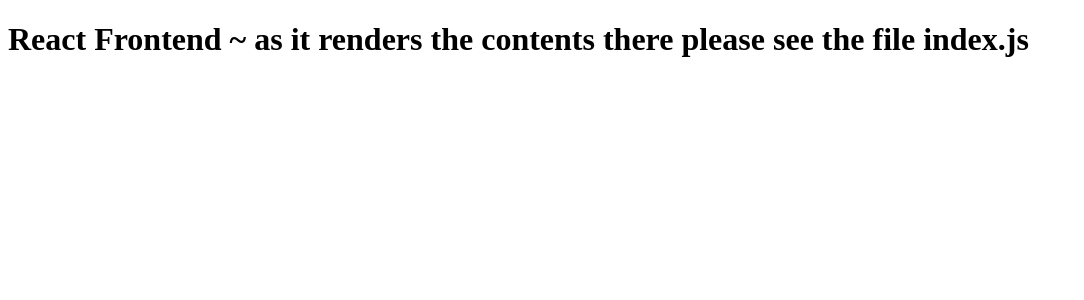
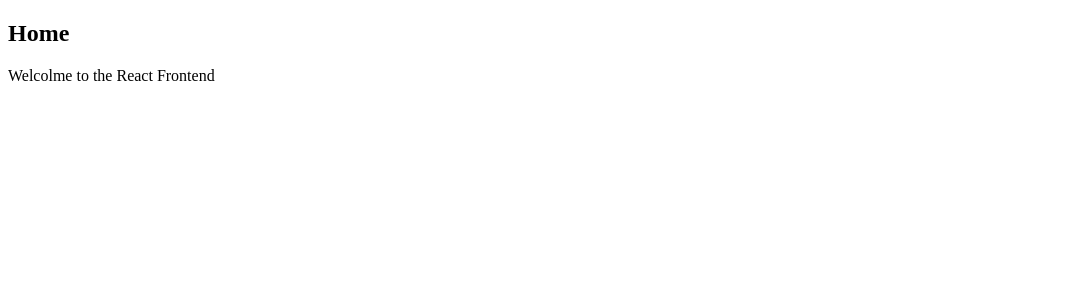
Before and after one commit to DevelopersHawai/Social_Network_Front_end, a React (Create React App) app: page / in a window 1280 px wide. Shown: the top 300 px of the page, without its empty margins (0-1084 px from the left). Built offline with nearby package versions, Linux system fonts and the light colour scheme.

Commit message:
react-router-dom and styling now functional

```diff
--- a/package.json
+++ b/package.json
@@ -8,6 +8,7 @@
     "@testing-library/user-event": "^7.1.2",
     "react": "^16.13.1",
     "react-dom": "^16.13.1",
+    "react-router-dom": "^5.2.0",
     "react-scripts": "3.4.1"
   },
   "scripts": {
--- a/src/App.js
+++ b/src/App.js
@@ -1,13 +1,11 @@
 import React, {Component} from 'react';
+import {BrowserRouter} from 'react-router-dom'
+import MainRouter from './MainRouter'
 
-class App extends Component {
-  render() {
-    return(
-      <div className="container">
-        <h1>React Frontend ~  as it renders the contents there please see the file index.js</h1>
-      </div>
-    )
-  }
-}
+const App = () => (
+    <BrowserRouter>
+        <MainRouter />
+    </BrowserRouter>
+)
 
 export default App;
--- /dev/null
+++ b/src/MainRouter.js
@@ -0,0 +1,12 @@
+import React from 'react';
+import { Route, Switch } from 'react-router-dom';
+import Home from './core/Home';
+
+const MainRouter = () => (
+    <div>
+        <Switch>
+            <Route path="/" component={Home}></Route>
+        </Switch>
+    </div>
+);
+export default MainRouter;
--- /dev/null
+++ b/src/core/Home.js
@@ -0,0 +1,9 @@
+import React from 'react'
+const Home = () => (
+    <div className="jumbotron">
+        <h2>Home</h2>
+        <p className="lead">Welcolme to the React Frontend</p>
+    </div>
+);
+
+export default Home;
```
Also changed, not shown: 1 other file (tests, documents, lock files or other folders).
